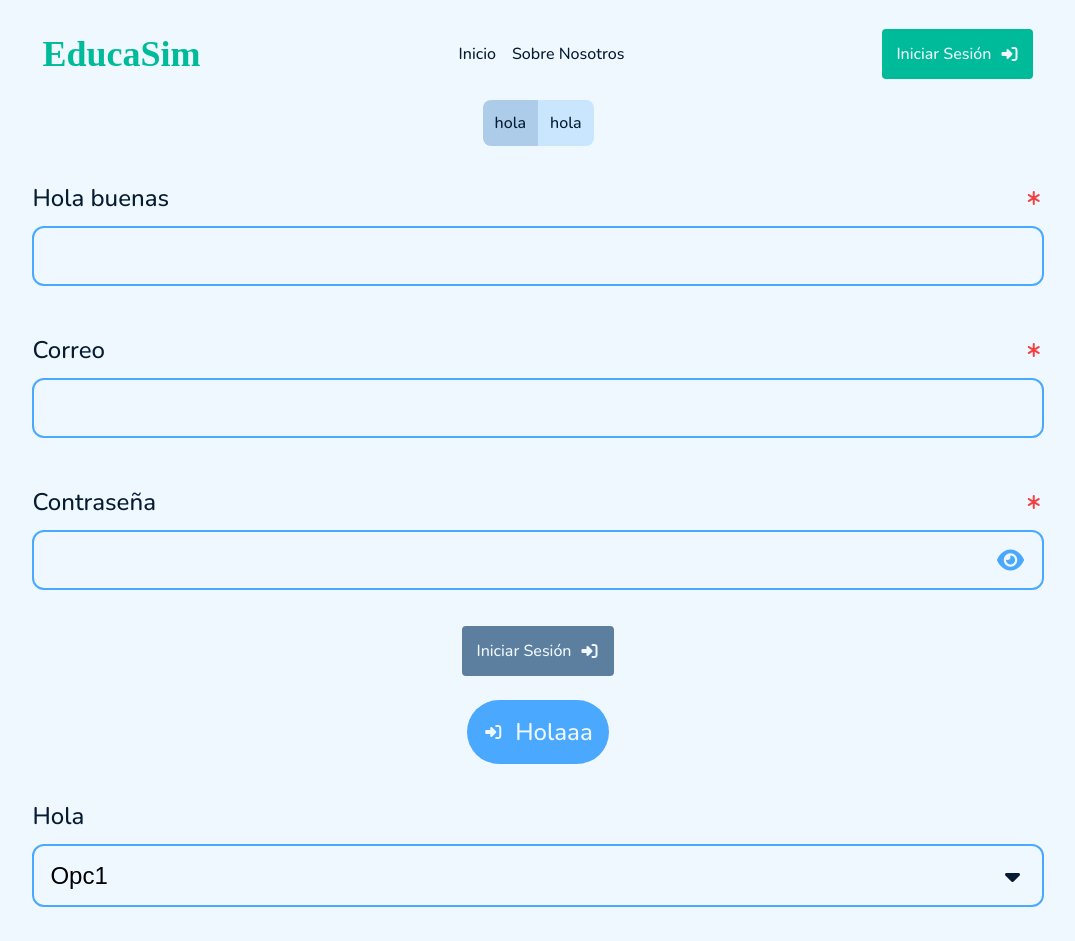
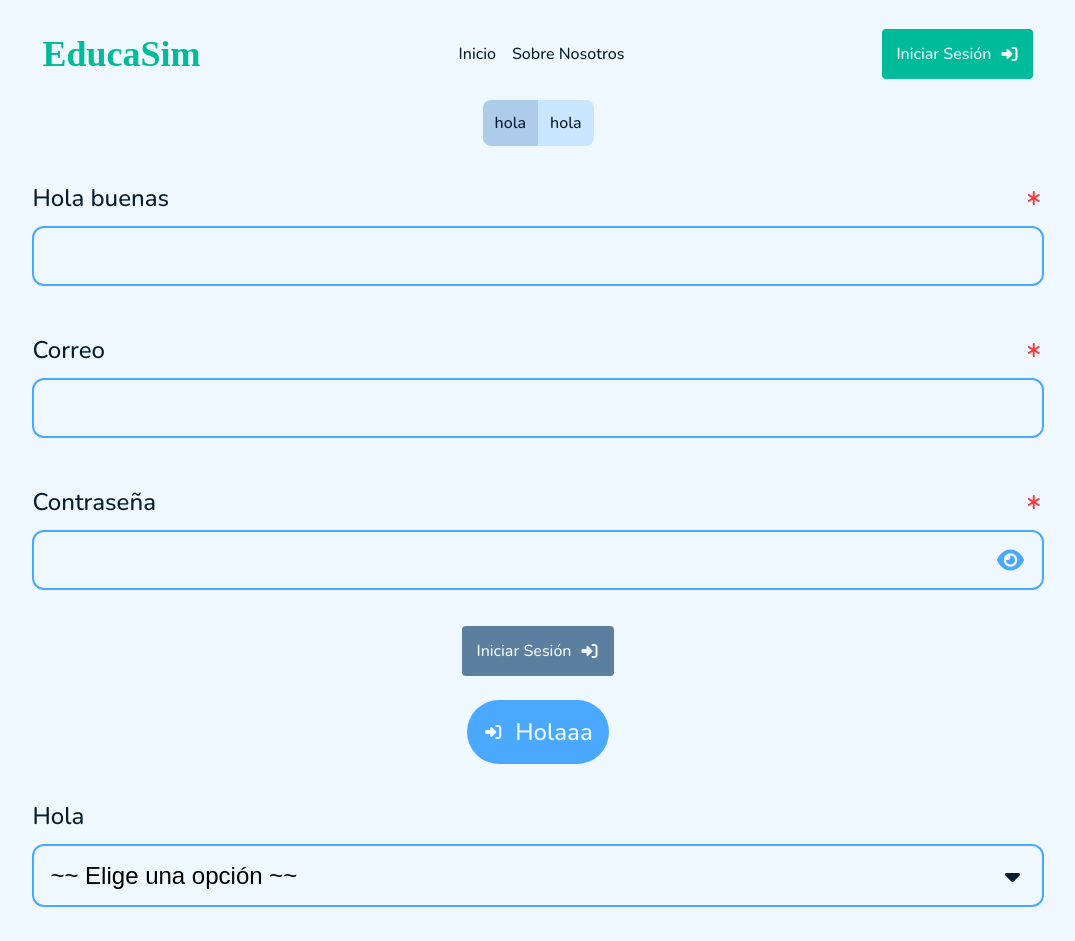
Before and after one commit to AjeinDevelopers/EducaSim, a React (Create React App) app: page /play in a window 1280 px wide. Shown: the top 941 px of the page, without its empty margins (102-1177 px from the left). Built offline with nearby package versions, Linux system fonts and the light colour scheme; a web font is replaced by a local one.

Commit message:
Dropdown / selector

```diff
--- a/src/componentes/dropdown/dropdown.css
+++ b/src/componentes/dropdown/dropdown.css
@@ -61,5 +61,11 @@ select option{
     color: var(--color-text, #051C32);
     display: flex;
     padding: var(--US, 12px) var(--XXXS, 16px);
-    align-items: center;
+    cursor: pointer;
+    border-radius: 24px;
+    border: 2px solid var(--color-principal, #4BA8FF);
+    appearance: none;
+    margin: 0;
+    font-family: Nunito, sans-serif;
+    font-size: var(--XXS, 24px);
 }
--- a/src/componentes/dropdown/dropdown.jsx
+++ b/src/componentes/dropdown/dropdown.jsx
@@ -1,10 +1,17 @@
-import React from "react";
+import React, {useEffect} from "react";
 import "./dropdown.css";
 import {useState} from "react";
 
 export default function Dropdown(props) {
 
     const [estilo, setEstilo] = useState(props.estilo);
+    const [valor, setValor] = useState(null);
+
+    useEffect(() => {
+        props.onChange(valor);
+    }, [valor]);
+
+
 
     return(
         <div className={props.size + " " + estilo} id={"container"}>
@@ -13,15 +20,20 @@ export default function Dropdown(props) {
                 {props.required && <i className={"fa-solid fa-asterisk fa-fw"} style={{color: "#F24040"}}></i>}
             </div>
             <div className={"select-container"}>
-                <select name={props.name} id={props.id} style={estilo}>
-                    {props.items.map(item =>{
-                        return(
-                            <option value={item.value}>{item.label}</option>
+                <select name={props.name} id={props.id} style={estilo} value={valor}
+                        onChange={e => setValor(e.target.value)}>
+                    <option disabled selected value>~~ Elige una opción ~~</option>
+                    {props.items.map(item => {
+                        return (
+                            <option value={item.value}
+                            >
+                                {item.label}
+                            </option>
                         );
                     })}
                 </select>
                 <div className={"select-arrow"}>
-                    <i className={"fa-solid fa-caret-down fa-fw"}></i>
+                <i className={"fa-solid fa-caret-down fa-fw"}></i>
                 </div>
             </div>
         </div>
--- a/src/pages/Playground.js
+++ b/src/pages/Playground.js
@@ -24,6 +24,7 @@ export default function Playground (){
     ];
 
     const [value, setValue] = useState(null);
+    const [selector, setSelector] = useState(null);
 
     useEffect(() => {
         if(!emailError && !passError && !inputError){
@@ -51,6 +52,10 @@ export default function Playground (){
         setInputError(error);
     };
 
+    let handleSelector = (value) => {
+        setSelector(value);
+    }
+
     return(
 
         <div style={{width: "80%", display: "flex", flexDirection: "column", alignItems: "center"}}>
@@ -67,10 +72,9 @@ export default function Playground (){
                         icon2={"fa-solid fa-right-to-bracket fa-fw"} method={"SUMBIT"} {...(sendForm ? { disabled: false } : { disabled: true })} />
                 </form>
                 <Pill text={"Holaaa"} size={"large"} showIcon={true} icon={"fa-solid fa-right-to-bracket fa-fw"}/>
-                <Dropdown label={"Hola"} items={items} size={"Large"}/>
+                <Dropdown label={"Hola"} items={items} size={"Large"} onChange={handleSelector}/>
                 <RadButtonGroup items={items} size={"large"} onChange={handleValue}/>
-
-
+                <t5>{selector}</t5>
             </div>
         </div>
 
```
